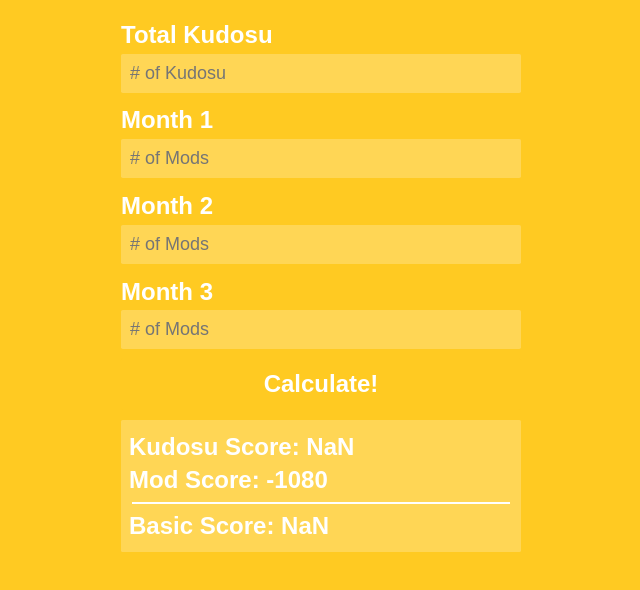
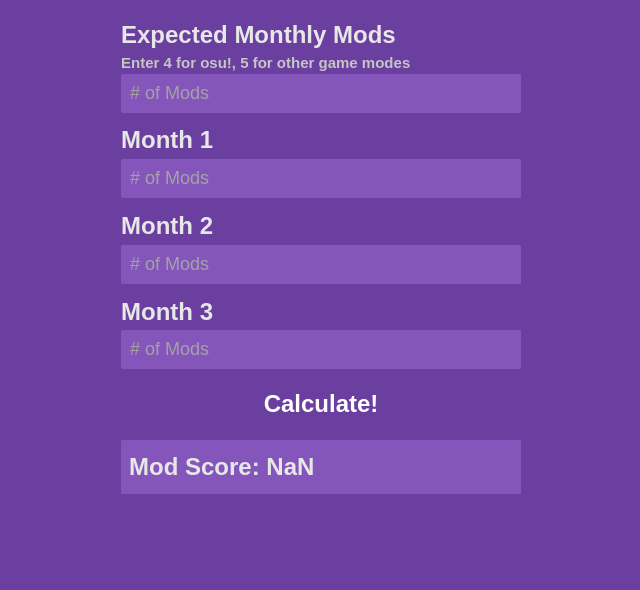
Before and after one commit to CX13BVA/osu-modscore, a plain HTML site: page index.html in a window 1280 px wide. Both pictures are taken after typing "Sample", "Sample", "Sample", "Sample" into the empty fields and a click on the button "Calculate!". Shown: the whole page, without its empty margins (319-959 px from the left). Drawn offline with Linux system fonts and the light colour scheme.

Commit message:
Update form and logic to match new BN application requirements

```diff
--- a/index.html
+++ b/index.html
@@ -13,8 +13,9 @@
   <body>
     <div class="page">
       <form onsubmit="handleSubmit(event)">
-        <h2>Total Kudosu</h2>
-        <input name="totalKudosu" type="text" placeholder="# of Kudosu" oninput="handleChange(event)">
+        <h2>Expected Monthly Mods</h2>
+        <h3>Enter 4 for osu!, 5 for other game modes</h3>
+        <input name="expectedMods" type="text" placeholder="# of Mods" oninput="handleChange(event)">
         <h2>Month 1</h2>
         <input name="mods1" type="text" placeholder="# of Mods" oninput="handleChange(event)">
         <h2>Month 2</h2>
@@ -24,10 +25,7 @@
         <button type="submit">Calculate!</button>
       </form>
       <div class="result hidden" id="result-panel">
-        <h2>Kudosu Score: <span id="result-kudosu"></span></h2>
         <h2>Mod Score: <span id="result-mod"></span></h2>
-        <hr>
-        <h2>Basic Score: <span id="result-basic"></span></h2>
       </div>
     </div>
   </body>
--- a/script.js
+++ b/script.js
@@ -1,33 +1,31 @@
 var hasCalculated = false;
-var values = {
-  totalKudosu: 0,
+var expectedMods = 0;
+var modCounts = {
   mods1: 0,
   mods2: 0,
-  mods3: 0
+  mods3: 0,
 };
 
 function displayResult() {
-  var kudosuScore = parseInt(300 * Math.log(values.totalKudosu) / Math.log(5));
-  var modScore = parseInt(45 * (
-    ((Math.log(values.mods1 + 1) / Math.log(2)) - (8 / (values.mods1 + 1))) +
-    ((Math.log(values.mods2 + 1) / Math.log(2)) - (8 / (values.mods2 + 1))) +
-    ((Math.log(values.mods3 + 1) / Math.log(2)) - (8 / (values.mods3 + 1)))
-  ));
-
-  var resultKudosu = document.getElementById('result-kudosu');
+  var modScore = Object.values(modCounts).reduce(function(acc, cur) {
+    return acc
+      + Math.log(1 + cur) / Math.log(Math.sqrt(1 + expectedMods))
+      - 2 * (1 + expectedMods) / (1 + cur);
+  }, 0);
   var resultMod = document.getElementById('result-mod');
-  var resultBasic = document.getElementById('result-basic');
-
-  resultKudosu.innerHTML = kudosuScore;
-  resultMod.innerHTML = modScore;
-  resultBasic.innerHTML = kudosuScore + modScore;
+  resultMod.innerHTML = modScore.toFixed(4);
 }
 
 function handleChange(e) {
   var sourceName = e.target.name;
   var value = parseInt(e.target.value);
   e.target.value = value || '';
-  values[sourceName] = value || 0;
+
+  if (sourceName === 'expectedMods') {
+    expectedMods = value || 0;
+  } else {
+    modCounts[sourceName] = value || 0;
+  }
 
   if (hasCalculated) {
     displayResult();
--- a/style.css
+++ b/style.css
@@ -1,19 +1,27 @@
 @charset "UTF-8";
 
 body {
-  background-color: #FFCA22;
+  background-color: #6B3FA0;
   font-family: Arial, sans-serif;
   margin: 0;
 }
 
 h2 {
-  color: #FFF;
+  color: #E7E7E7;
   font-size: 24px;
   margin: 0.2em 0;
 }
 
+h3 {
+  color: #C5C5C5;
+  font-size: 15px;
+  margin: 0.2em 0;
+}
+
 input {
-  background-color: #FFD655;
+  color: #E7E7E7;
+  background-color: #8456BC;
+  caret-color: #E7E7E7;
   border: none;
   border-radius: 0.1em;
   font-size: 18px;
@@ -22,8 +30,12 @@ input {
   width: calc(100% - 1em);
 }
 
+input::placeholder {
+  color: #A3A3A3;
+}
+
 button {
-  background-color: #FFCA22;
+  background-color: #6B3FA0;
   border: none;
   border-radius: 0.1em;
   color: #FFF;
@@ -34,13 +46,13 @@ button {
 }
 
 button:hover {
-  background-color: #EEB500;
-  box-shadow: 0px 0px 3px 1px #FFD655;
+  background-color: #53317B;
+  box-shadow: 0px 0px 3px 1px #8456BC;
 }
 
 hr {
   border-style: solid;
-  color: #FFF;
+  color: #E7E7E7;
   margin: 0.5em 0.2em;
 }
 
@@ -51,7 +63,7 @@ hr {
 }
 
 .result {
-  background-color: #FFD655;
+  background-color: #8456BC;
   border-radius: 0.1em;
   margin-top: 0.6em;
   padding: 0.5em;
```
